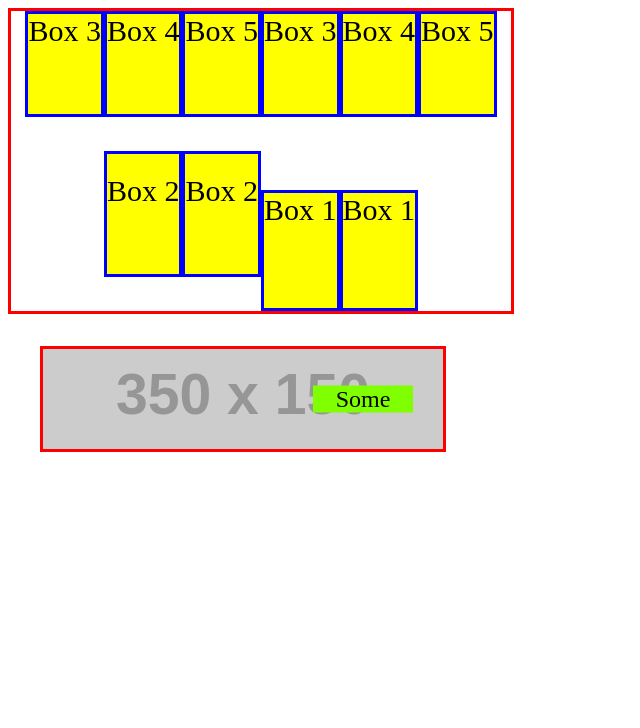
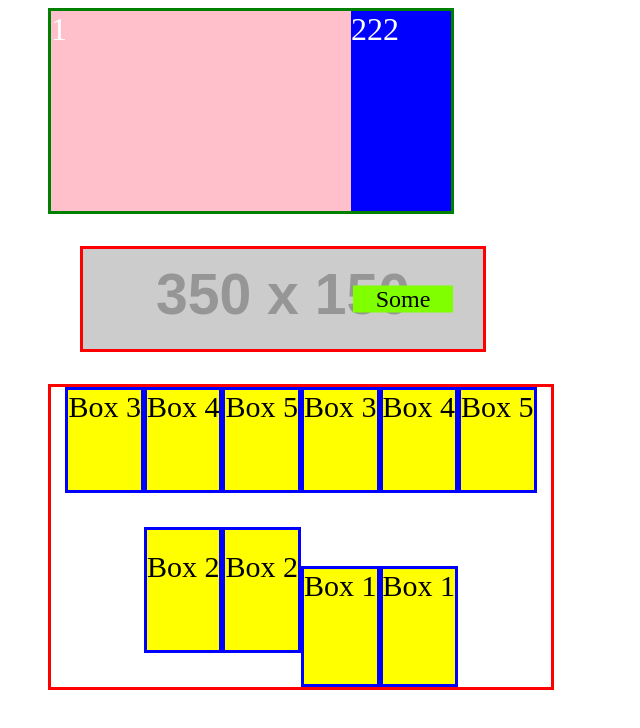
Before and after one commit to PavloPro7/mate, a website: page index.html in a window 1280 px wide. Shown: the whole page, without its empty margins (0-640 px from the left). Drawn offline with Linux system fonts and the light colour scheme; placeholder pictures from the web are drawn by us.

Commit message:
add getLeaders function and update HTML structure with new container

```diff
--- a/hw.js
+++ b/hw.js
@@ -1009,11 +1009,33 @@
 // console.log(countNextSmaller([5, 4, 3, 2, 1]));
 
 
-function getProductId(url) {
-  let infoWithoutUrl = url.split('-p-').at(-1);
-  const choppedPart = 14;
-  let id = infoWithoutUrl.slice(0, -choppedPart);
-  return id;
+// function getProductId(url) {
+//   let infoWithoutUrl = url.split('-p-').at(-1);
+//   const choppedPart = 14;
+//   let id = infoWithoutUrl.slice(0, -choppedPart);
+//   return id;
+// }
+
+// console.log('http://www.exampleshop.com/letter-p-book-stand-p-192837-11112011.html'.lastIndexOf('-p-'));
+
+function getLeaders(numbers) {
+  let result = [];
+
+  for (let i = 0; i < numbers.length; i++) {
+    let sum = 0;
+
+    for (let j = i; j < numbers.length; j++) {
+      if (j === i) continue;
+
+      sum += numbers[j];
+    }
+
+    if (numbers[i] > sum) {
+      result.push(numbers[i]);
+    }
+  }
+
+  return result;
 }
 
-console.log('http://www.exampleshop.com/letter-p-book-stand-p-192837-11112011.html'.lastIndexOf('-p-'));
+console.log(getLeaders([26, 5, 3, 4, 9, 3]))
--- a/index.html
+++ b/index.html
@@ -8,6 +8,9 @@
     <link rel="stylesheet" href="style.css">
 </head>
 <body>
+
+
+<div class="wrap">
 <div class="container">
   <div class="box box-1">
     Box 1
@@ -48,7 +51,13 @@
   </div>
 </div>
 
-<div class="wrap">
+<div class="cont3">
+  <div class="boxec box1">1</div>
+  <div class="boxec box2">222</div>
+</div>
+
+
+
 </div>
 </body>
 </html>
--- a/style.css
+++ b/style.css
@@ -1,3 +1,12 @@
+html {
+  padding-left: 40px
+}
+
+.wrap {
+  display: flex;
+  flex-direction: column-reverse;
+}
+
 .container {
   display: flex;
   flex-direction: row;
@@ -7,7 +16,8 @@
   justify-content: center;
   align-items: baseline;
   flex-wrap: wrap;
-  width: 500px
+  width: 500px;
+  margin-bottom: 40px;
 }
 
 .box {
@@ -56,3 +66,27 @@
   height: 100%;
   object-fit: cover;
 }
+
+
+.cont3 {
+  display: flex;
+  width: 400px;
+  height: 200px;
+  border: 3px solid green;
+  font-size: 32px;
+  color: white;
+  flex-direction: row;
+}
+
+.box1 {
+  background-color: pink;
+  flex-grow: 1;
+  flex-basis: 100px
+}
+
+.box2 {
+  background-color: blue;
+  max-width: 100px;
+  flex-basis: 60px;
+  flex-grow: 2;
+}
```
